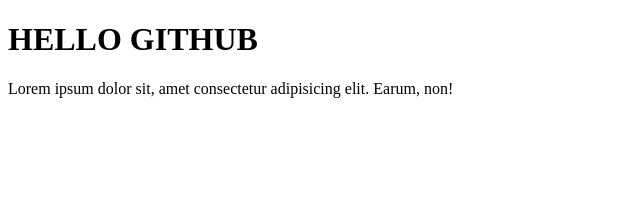
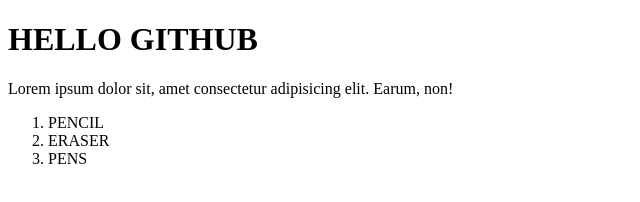
Before and after one commit to Khalid-Seniordeveloper/WEB-DEVELOPMENT-ONLINE-, a plain HTML site: page index.html in a window 1280 px wide. Shown: the whole page, without its empty margins (0-640 px from the left). Drawn offline with Linux system fonts and the light colour scheme.

Commit message:
3RD COMMIT

```diff
--- a/index.html
+++ b/index.html
@@ -9,6 +9,10 @@
 
     <h1>HELLO GITHUB</h1>
     <p>Lorem ipsum dolor sit, amet consectetur adipisicing elit. Earum, non!</p>
-
+    <ol>
+        <li>PENCIL</li>
+        <li>ERASER</li>
+        <li>PENS</li>
+    </ol>
 </body>
 </html>
```
